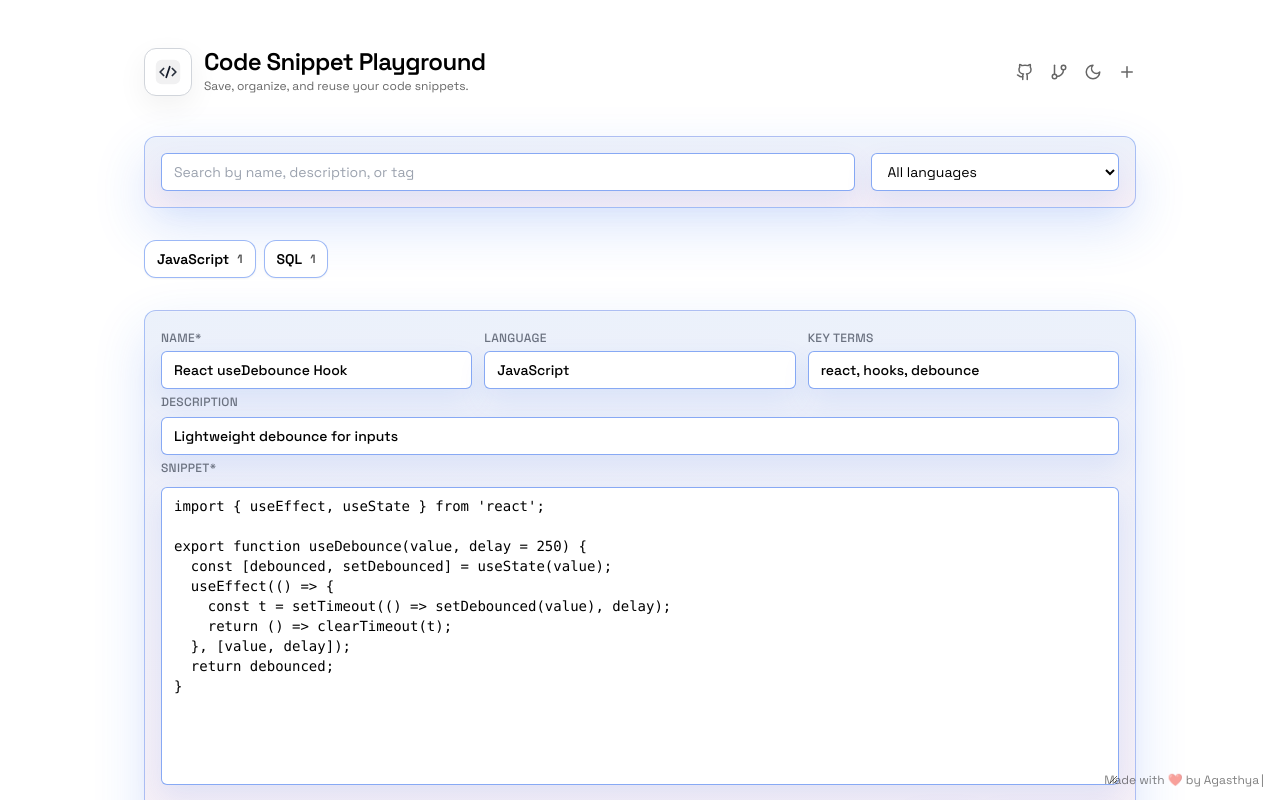
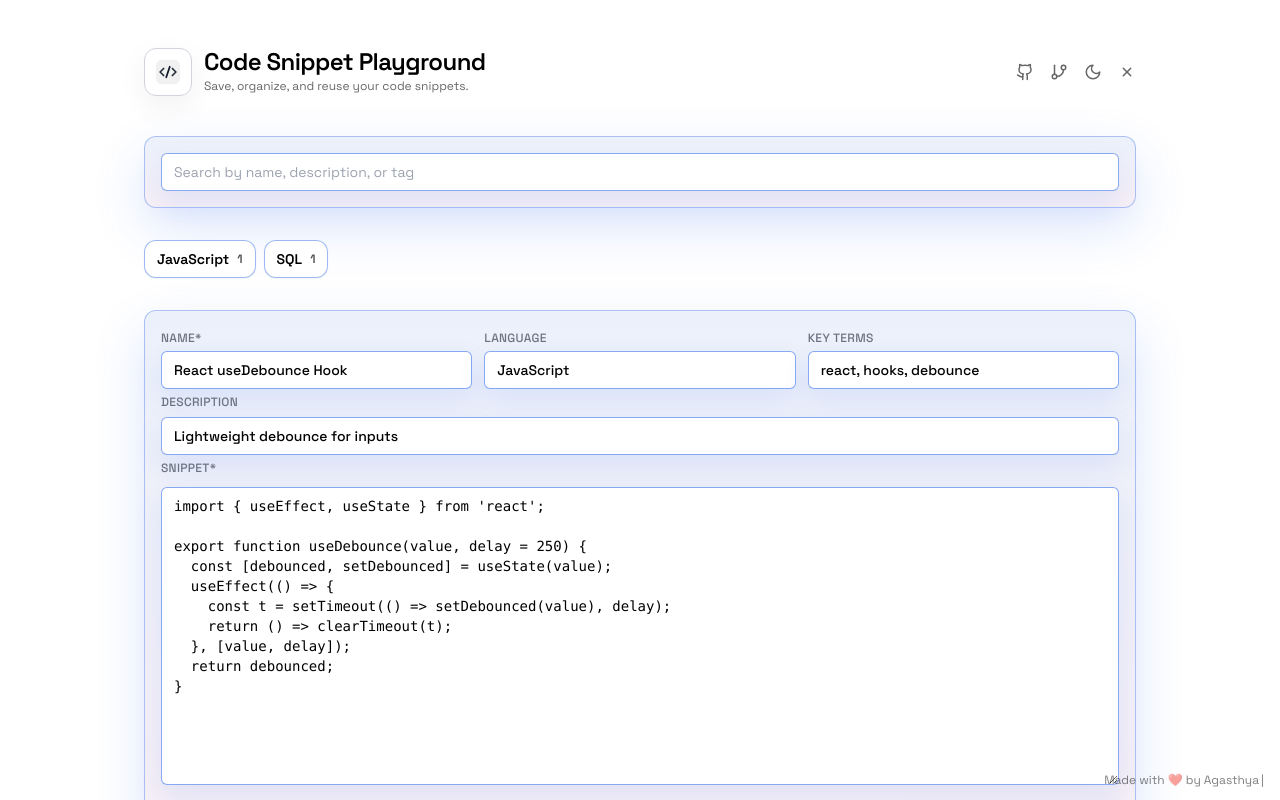
Before and after one commit to agasthyarkumar/Code-Snippet-Playground, a React (Vite) app: page / in a window 1280 px wide. Both pictures are taken after a click on the button 1076 px from the left and 663 px from the top of the page. Shown: the top 800 px of the page. Built offline with nearby package versions, Linux system fonts and the light colour scheme.

Commit message:
UI enhancements

```diff
--- a/src/App.tsx
+++ b/src/App.tsx
@@ -1,5 +1,5 @@
 import { useEffect, useMemo, useState } from 'react';
-import { Github, GitBranch, Moon, Sun, Plus } from 'lucide-react';
+import { Github, GitBranch, Moon, Sun, Plus, X } from 'lucide-react';
 import SnippetCard from './components/SnippetCard';
 import SnippetForm from './components/SnippetForm';
 import Modal from './components/Modal';
@@ -24,6 +24,7 @@ const App = () => {
   const [languageFilter, setLanguageFilter] = useState('');
   const [editing, setEditing] = useState<Snippet | null>(null);
   const [showForm, setShowForm] = useState(false);
+  const [isClosing, setIsClosing] = useState(false);
   const [duplicateConflicts, setDuplicateConflicts] = useState<DuplicateConflicts | undefined>();
   const [trimWarning, setTrimWarning] = useState(false);
   const [pendingPayload, setPendingPayload] = useState<SavePayload | null>(null);
@@ -92,13 +93,25 @@ const App = () => {
   const startCreate = () => {
     resetFormState();
     setEditing(null);
+    setIsClosing(false);
     setShowForm(true);
   };
 
   const startEdit = (snippet: Snippet) => {
     resetFormState();
     setEditing(snippet);
+    setIsClosing(false);
     setShowForm(true);
+  };
+
+  const closeForm = () => {
+    setIsClosing(true);
+    setTimeout(() => {
+      setShowForm(false);
+      setEditing(null);
+      resetFormState();
+      setIsClosing(false);
+    }, 300);
   };
 
   return (
@@ -131,39 +144,42 @@ const App = () => {
               <GitBranch size={18} />
             </a>
             <button
-              className="text-black dark:text-white opacity-60 hover:opacity-100 transition-opacity duration-200 hover:scale-110 transform"
+              className="text-black dark:text-white opacity-60 hover:opacity-100 transition-all duration-300 hover:scale-110 transform"
               type="button"
               onClick={() => setTheme(theme === 'light' ? 'dark' : 'light')}
               aria-label="Toggle theme"
             >
+              <div className={`transition-all duration-300 ${theme === 'dark' ? 'rotate-180' : 'rotate-0'}`}>
                 {theme === 'dark' ? <Sun size={18} /> : <Moon size={18} />}
+              </div>
             </button>
-            <button className="text-black dark:text-white opacity-60 hover:opacity-100 transition-opacity duration-200 hover:scale-110 transform" onClick={startCreate} type="button" aria-label="Add snippet">
+            <button
+              className="text-black dark:text-white opacity-60 hover:opacity-100 transition-all duration-300 hover:scale-110 transform"
+              onClick={() => {
+                if (showForm) {
+                  closeForm();
+                } else {
+                  startCreate();
+                }
+              }}
+              type="button"
+              aria-label={showForm ? "Close form" : "Add snippet"}
+            >
+              <div className={`transition-all duration-300 ${showForm ? 'rotate-45' : 'rotate-0'}`}>
                 <Plus size={18} />
+              </div>
             </button>
           </div>
         </header>
 
         <div className="w-full space-y-3">
-          <div className="panel animate-soft flex flex-col gap-3 md:flex-row md:items-center md:gap-4 shadow-md">
+          <div className="panel animate-soft shadow-md">
             <input
-              className={`${inputClass} md:flex-[3]`}
+              className={inputClass}
               placeholder="Search by name, description, or tag"
               value={searchTerm}
               onChange={(e) => setSearchTerm(e.target.value)}
             />
-            <select
-              className={`${inputClass} md:flex-[1]`}
-              value={languageFilter}
-              onChange={(e) => setLanguageFilter(e.target.value)}
-            >
-              <option value="">All languages</option>
-              {allLanguages.map((lang) => (
-                <option key={lang} value={lang}>
-                  {lang}
-                </option>
-              ))}
-            </select>
           </div>
         </div>
 
@@ -182,24 +198,22 @@ const App = () => {
         )}
 
         {showForm && (
+          <div className={isClosing ? 'animate-slide-down' : 'animate-slide-up'}>
             <SnippetForm
               initial={editing}
               languages={allLanguages}
               duplicateConflicts={duplicateConflicts}
               trimWarning={trimWarning}
               onSubmit={handleSubmit}
-            onCancel={() => {
-              setShowForm(false);
-              setEditing(null);
-              resetFormState();
-            }}
+              onCancel={closeForm}
               buttonClass={buttonClass}
               inputClass={inputClass}
             />
+          </div>
         )}
 
         {duplicateConflicts && pendingPayload && (
-          <div className="panel animate-soft border border-black text-sm">
+          <div className="panel animate-slide-up border border-black text-sm">
             <p className="mb-2 font-semibold">Duplicate detected.</p>
             <p className="text-xs">Review the conflicts and save again if intentional.</p>
             <div className="mt-3 flex justify-end gap-2">
@@ -214,8 +228,8 @@ const App = () => {
         )}
 
         <div className="flex w-full flex-col gap-4">
-          {filtered.length === 0 && (
-            <div className="panel animate-scale flex flex-col items-center gap-3 text-center text-black/70 dark:text-white/70 shadow-md">
+          {snippets.length === 0 && !showForm && (
+            <div className="panel animate-slide-up flex flex-col items-center gap-3 text-center text-black/70 dark:text-white/70 shadow-md">
               <div className="text-sm">No snippets yet. Create one to get started.</div>
               <button className={buttonClass} onClick={startCreate} type="button">
                 Create snippet
--- a/src/styles.css
+++ b/src/styles.css
@@ -57,6 +57,11 @@
   @keyframes slide-in-up {
     from { opacity: 0; transform: translateY(8px); }
     to { opacity: 1; transform: translateY(0); }
+  }
+
+  @keyframes slide-out-down {
+    from { opacity: 1; transform: translateY(0); }
+    to { opacity: 0; transform: translateY(8px); }
   }
 
   @keyframes slide-in-left {
@@ -166,6 +171,10 @@
     animation: slide-in-up 0.3s ease-out both;
   }
 
+  .animate-slide-down {
+    animation: slide-out-down 0.3s ease-out both;
+  }
+
   .animate-slide-left {
     animation: slide-in-left 0.3s ease-out both;
   }
```
Lines whose indentation alone changed are shown as unchanged.
